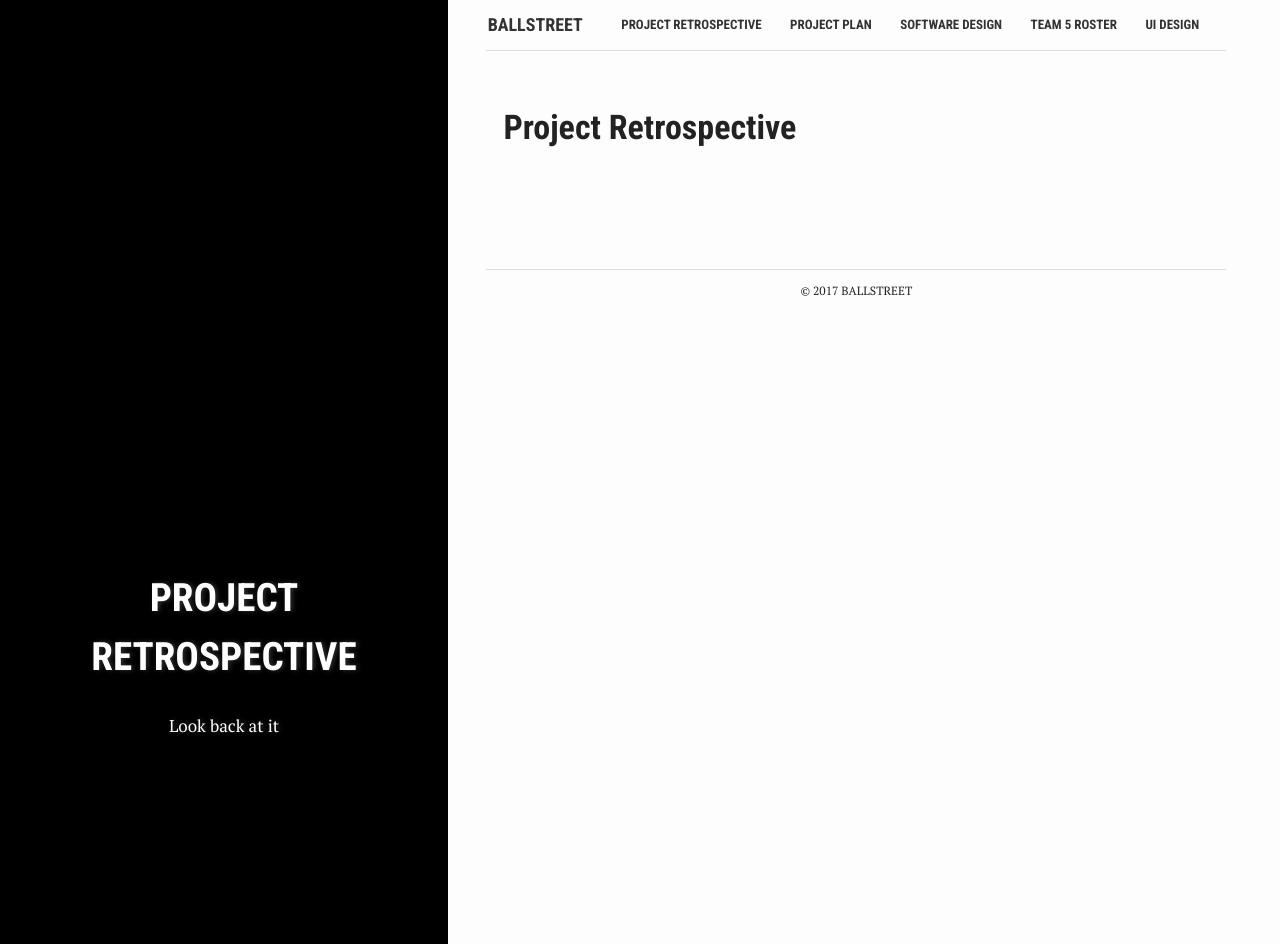
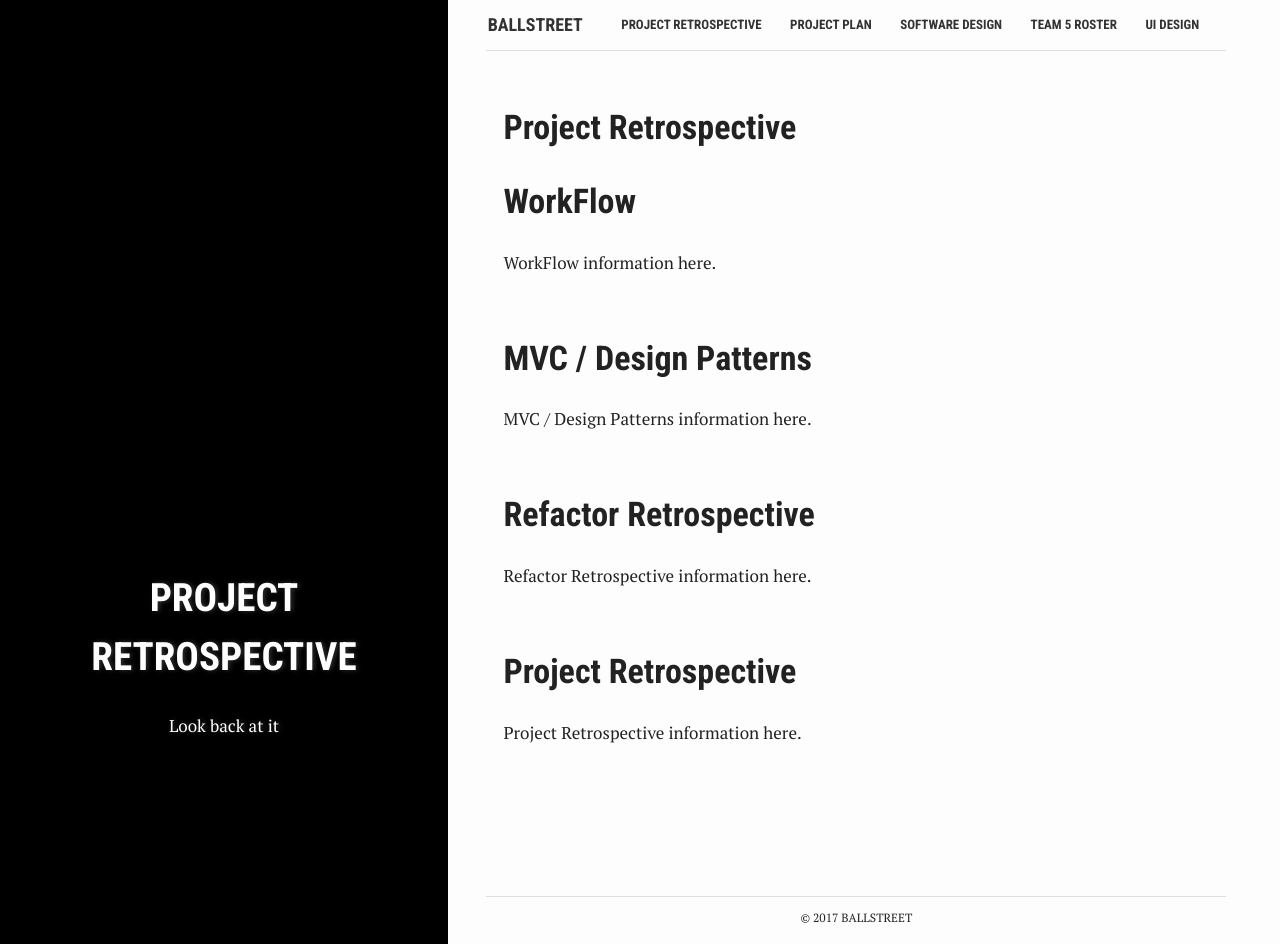
Before and after one commit to ufrauq/Ball-Street, a Jekyll site: the page built from proj_retro.md, in a window 1280 px wide and 944 px high. Built offline with Jekyll 4.4.1, drawn with Linux system fonts in a browser that asks for light colours.

Commit message:
Update proj_retro.md
Basic Template.

```diff
--- a/proj_retro.md
+++ b/proj_retro.md
@@ -8,3 +8,24 @@ summary: "Look back at it"
 active: Project-Retrospective
 ---
 # Project Retrospective
+
+<h1> WorkFlow </h1>
+<p> WorkFlow information here. </p>
+
+<br>
+
+<h1> MVC / Design Patterns </h1>
+<p>  MVC / Design Patterns information here. </p>
+
+<br>
+
+<h1> Refactor Retrospective </h1>
+<p>  Refactor Retrospective information here. </p>
+
+<br>
+
+
+<h1> Project Retrospective </h1>
+<p>  Project Retrospective information here. </p>
+
+<br>
```
